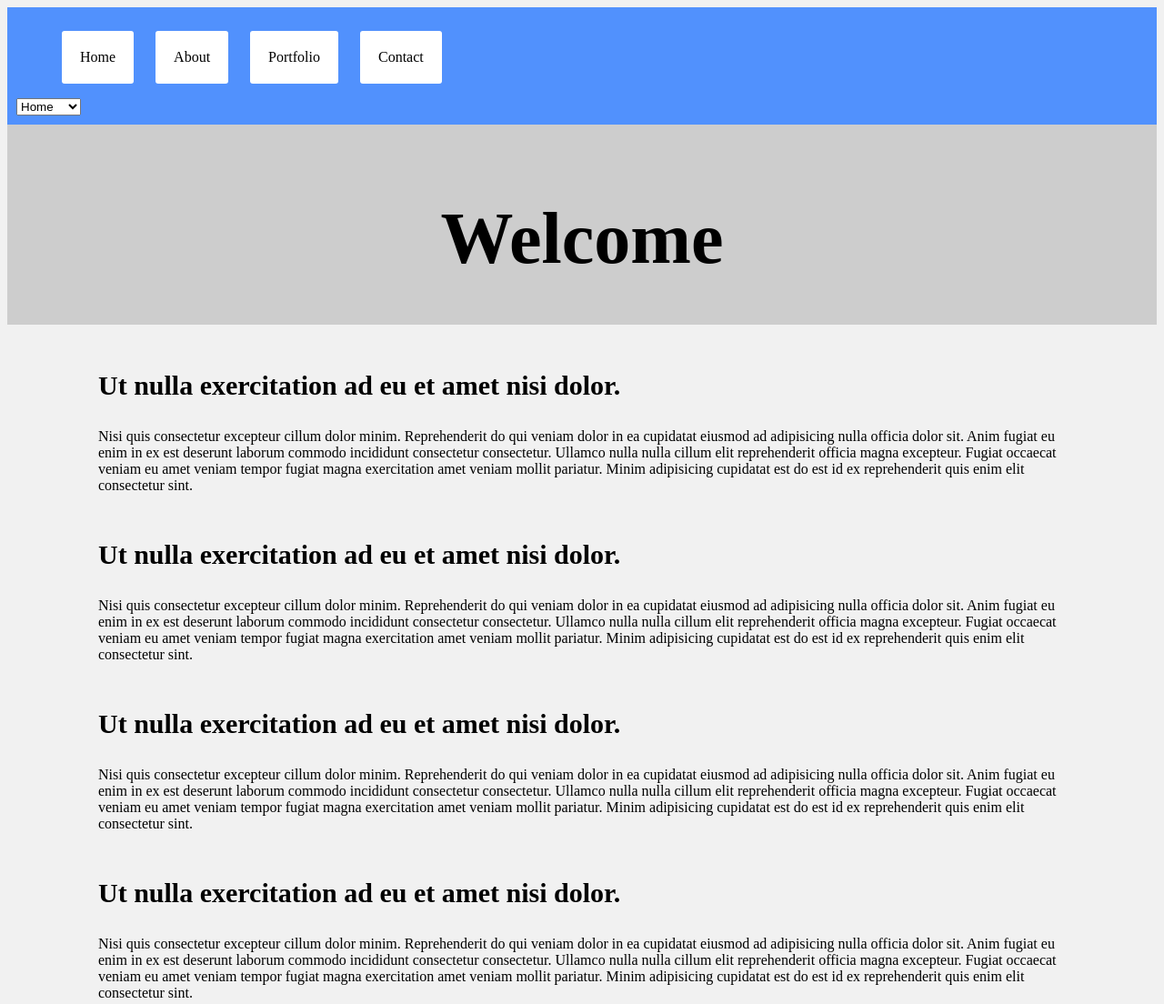
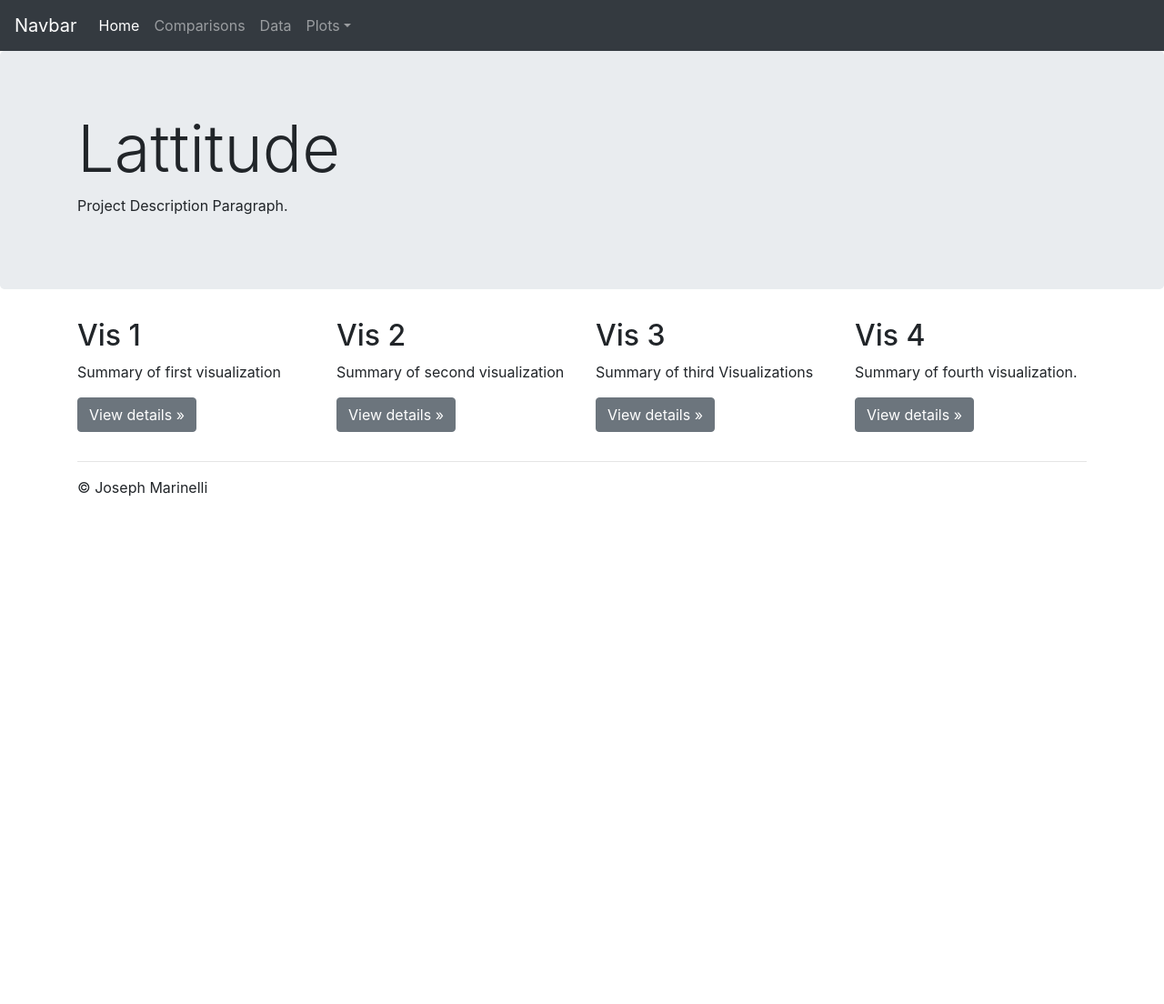
Before and after one commit to marinellijoseph/web_visualization_homework, a plain HTML site: page index.html in a window 1280 px wide. Shown: the top 1104 px of the page at 91% size. After the commit the page ends 800 px from the top, so only its background shows below. Drawn offline with nearby package versions, Linux system fonts and the light colour scheme.

Commit message:
index file

```diff
--- a/index.html
+++ b/index.html
@@ -1,89 +1,120 @@
-<!DOCTYPE html>
+<!doctype html>
 <html lang="en">
 
 <head>
-  <meta charset="UTF-8">
-  <title>CSS Review</title>
-  <link rel="stylesheet" href="reset.css">
-  <link rel="stylesheet" href="styles.css">
+  <meta charset="utf-8">
+  <meta name="viewport" content="width=device-width, initial-scale=1, shrink-to-fit=no">
+  <meta name="description" content="">
+  <meta name="author" content="">
+
+  <title>Lattitude</title>
+
+  <!-- Bootstrap core CSS/JavaScript-->
+<link rel="stylesheet" href="https://maxcdn.bootstrapcdn.com/bootstrap/4.0.0/css/bootstrap.min.css" integrity="sha384-Gn5384xqQ1aoWXA+058RXPxPg6fy4IWvTNh0E263XmFcJlSAwiGgFAW/dAiS6JXm"
+  crossorigin="anonymous">
+<script src="https://code.jquery.com/jquery-3.2.1.slim.min.js" integrity="sha384-KJ3o2DKtIkvYIK3UENzmM7KCkRr/rE9/Qpg6aAZGJwFDMVNA/GpGFF93hXpG5KkN"
+  crossorigin="anonymous"></script>
+<script src="https://maxcdn.bootstrapcdn.com/bootstrap/4.0.0/js/bootstrap.min.js" integrity="sha384-JZR6Spejh4U02d8jOt6vLEHfe/JQGiRRSQQxSfFWpi1MquVdAyjUar5+76PVCmYl"
+  crossorigin="anonymous"></script>
+
+<script src="https://cdnjs.cloudflare.com/ajax/libs/popper.js/1.12.9/umd/popper.min.js" integrity="sha384-ApNbgh9B+Y1QKtv3Rn7W3mgPxhU9K/ScQsAP7hUibX39j7fakFPskvXusvfa0b4Q"
+  crossorigin="anonymous"></script>
+  <!-- Custom styles for this template -->
+  <link href="jumbotron.css" rel="stylesheet">
 </head>
 
 <body>
 
-  <div class="container">
-    <nav class="navbar">
-      <ul>
-        <li>
-          <a href="#">Home</a>
+  <nav class="navbar navbar-expand-md navbar-dark fixed-top bg-dark">
+    <a class="navbar-brand" href="#">Navbar</a>
+    <button class="navbar-toggler" type="button" data-toggle="collapse" data-target="#navbarsExampleDefault" aria-controls="navbarsExampleDefault"
+      aria-expanded="false" aria-label="Toggle navigation">
+      <span class="navbar-toggler-icon"></span>
+    </button>
+
+    <div class="collapse navbar-collapse" id="navbarsExampleDefault">
+      <ul class="navbar-nav mr-auto">
+        <li class="nav-item active">
+          <a class="nav-link" href="#">Home
+            <span class="sr-only">(current)</span>
+          </a>
         </li>
-        <li>
-          <a href="#">About</a>
+        <li class="nav-item">
+          <a class="nav-link" href="#">Comparisons</a>
         </li>
-        <li>
-          <a href="#">Portfolio</a>
+        <li class="nav-item">
+          <a class="nav-link" href="#">Data</a>
         </li>
-        <li>
-          <a href="#">Contact</a>
+        <li class="nav-item dropdown">
+          <a class="nav-link dropdown-toggle" href="http://example.com" id="dropdown01" data-toggle="dropdown" aria-haspopup="true"
+            aria-expanded="false">Plots</a>
+          <div class="dropdown-menu" aria-labelledby="dropdown01">
+            <a class="dropdown-item" href="#">Vis 1</a>
+            <a class="dropdown-item" href="#">Vis 2</a>
+            <a class="dropdown-item" href="#">Vis 3</a>
+            <a class="dropdown-item" href="#">Vis 4</a>
+          </div>
         </li>
       </ul>
-      <select id="nav-select">
-        <option value="home">Home</option>
-        <option value="about">About</option>
-        <option value="portfolio">Portfolio</option>
-        <option value="contact">Contact</option>
-      </select>
-      <div class="clearfix"></div>
-    </nav>
-    <header class="header">
-      <h1>Welcome</h1>
-    </header>
-    <main>
-      <section class="posts">
-        <article class="post">
-          <h3>Ut nulla exercitation ad eu et amet nisi dolor.</h3>
-          <p>Nisi quis consectetur excepteur cillum dolor minim. Reprehenderit do qui veniam dolor in ea cupidatat eiusmod ad adipisicing nulla officia dolor sit. Anim fugiat eu enim in ex est deserunt laborum commodo incididunt consectetur consectetur.
-            Ullamco nulla nulla cillum elit reprehenderit officia magna excepteur. Fugiat occaecat veniam eu amet veniam tempor fugiat magna exercitation amet veniam mollit pariatur. Minim adipisicing cupidatat est do est id ex reprehenderit quis enim
-            elit consectetur sint.
+    </div>
+  </nav>
+
+  <main role="main">
+
+    <!-- Main jumbotron for a primary marketing message or call to action -->
+    <div class="jumbotron">
+      <div class="container">
+        <h1 class="display-3">Lattitude</h1>
+        <p>Project Description Paragraph.</p>
+        <p>
+        </p>
+      </div>
+    </div>
+
+    <div class="container">
+      <!-- Visualizations -->
+      <div class="row">
+        <div class="col-md-3">
+          <h2>Vis 1</h2>
+          <p>Summary of first visualization </p>
+          <p>
+            <a class="btn btn-secondary" href="#" role="button">View details &raquo;</a>
           </p>
-        </article>
-        <article class="post">
-          <h3>Ut nulla exercitation ad eu et amet nisi dolor.</h3>
-          <p>Nisi quis consectetur excepteur cillum dolor minim. Reprehenderit do qui veniam dolor in ea cupidatat eiusmod ad adipisicing nulla officia dolor sit. Anim fugiat eu enim in ex est deserunt laborum commodo incididunt consectetur consectetur.
-            Ullamco nulla nulla cillum elit reprehenderit officia magna excepteur. Fugiat occaecat veniam eu amet veniam tempor fugiat magna exercitation amet veniam mollit pariatur. Minim adipisicing cupidatat est do est id ex reprehenderit quis enim
-            elit consectetur sint.
+        </div>
+        <div class="col-md-3">
+          <h2>Vis 2</h2>
+          <p>Summary of second visualization </p>
+          <p>
+            <a class="btn btn-secondary" href="#" role="button">View details &raquo;</a>
           </p>
-        </article>
-        <article class="post">
-          <h3>Ut nulla exercitation ad eu et amet nisi dolor.</h3>
-          <p>Nisi quis consectetur excepteur cillum dolor minim. Reprehenderit do qui veniam dolor in ea cupidatat eiusmod ad adipisicing nulla officia dolor sit. Anim fugiat eu enim in ex est deserunt laborum commodo incididunt consectetur consectetur.
-            Ullamco nulla nulla cillum elit reprehenderit officia magna excepteur. Fugiat occaecat veniam eu amet veniam tempor fugiat magna exercitation amet veniam mollit pariatur. Minim adipisicing cupidatat est do est id ex reprehenderit quis enim
-            elit consectetur sint.
+        </div>
+        <div class="col-md-3">
+          <h2>Vis 3</h2>
+          <p>Summary of third Visualizations</p>
+          <p>
+            <a class="btn btn-secondary" href="#" role="button">View details &raquo;</a>
           </p>
-        </article>
-        <article class="post">
-          <h3>Ut nulla exercitation ad eu et amet nisi dolor.</h3>
-          <p>Nisi quis consectetur excepteur cillum dolor minim. Reprehenderit do qui veniam dolor in ea cupidatat eiusmod ad adipisicing nulla officia dolor sit. Anim fugiat eu enim in ex est deserunt laborum commodo incididunt consectetur consectetur.
-            Ullamco nulla nulla cillum elit reprehenderit officia magna excepteur. Fugiat occaecat veniam eu amet veniam tempor fugiat magna exercitation amet veniam mollit pariatur. Minim adipisicing cupidatat est do est id ex reprehenderit quis enim
-            elit consectetur sint.
+        </div>
+        <div class="col-md-3">
+          <h2>Vis 4</h2>
+          <p>Summary of fourth visualization. </p>
+          <p>
+            <a class="btn btn-secondary" href="#" role="button">View details &raquo;</a>
           </p>
-        </article>
-        <article class="post">
-          <h3>Ut nulla exercitation ad eu et amet nisi dolor.</h3>
-          <p>Nisi quis consectetur excepteur cillum dolor minim. Reprehenderit do qui veniam dolor in ea cupidatat eiusmod ad adipisicing nulla officia dolor sit. Anim fugiat eu enim in ex est deserunt laborum commodo incididunt consectetur consectetur.
-            Ullamco nulla nulla cillum elit reprehenderit officia magna excepteur. Fugiat occaecat veniam eu amet veniam tempor fugiat magna exercitation amet veniam mollit pariatur. Minim adipisicing cupidatat est do est id ex reprehenderit quis enim
-            elit consectetur sint.
-          </p>
-        </article>
-        <article class="post">
-          <h3>Ut nulla exercitation ad eu et amet nisi dolor.</h3>
-          <p>Nisi quis consectetur excepteur cillum dolor minim. Reprehenderit do qui veniam dolor in ea cupidatat eiusmod ad adipisicing nulla officia dolor sit. Anim fugiat eu enim in ex est deserunt laborum commodo incididunt consectetur consectetur.
-            Ullamco nulla nulla cillum elit reprehenderit officia magna excepteur. Fugiat occaecat veniam eu amet veniam tempor fugiat magna exercitation amet veniam mollit pariatur. Minim adipisicing cupidatat est do est id ex reprehenderit quis enim
-            elit consectetur sint.
-          </p>
-        </article>
-      </section>
-    </main>
-  </div>
+        </div>
+      </div>
+
+      <hr>
+
+    </div>
+    <!-- /container -->
+
+  </main>
+
+  <footer class="container">
+    <p>&copy; Joseph Marinelli</p>
+  </footer>
+
 
 </body>
 
--- /dev/null
+++ b/jumbotron.css
@@ -0,0 +1,4 @@
+/* Move down content because we have a fixed navbar that is 3.5rem tall */
+body {
+  padding-top: 3.5rem;
+}
```
Also changed, not shown: Instructions/images/comparison-lg.png (deleted), Instructions/images/comparison-sm.png (deleted), Instructions/images/data-lg.png (deleted), Instructions/images/data-sm.png (deleted), Instructions/images/landing-lg.png (deleted), Instructions/images/landing-sm.png (deleted), Instructions/images/nav-lg.png (deleted), Instructions/images/nav-sm.png (deleted), Instructions/images/visualize-lg.png (deleted), Instructions/images/visualize-sm.png (deleted), cities.csv (renamed from Instructions/cities.csv), 5 other files.
